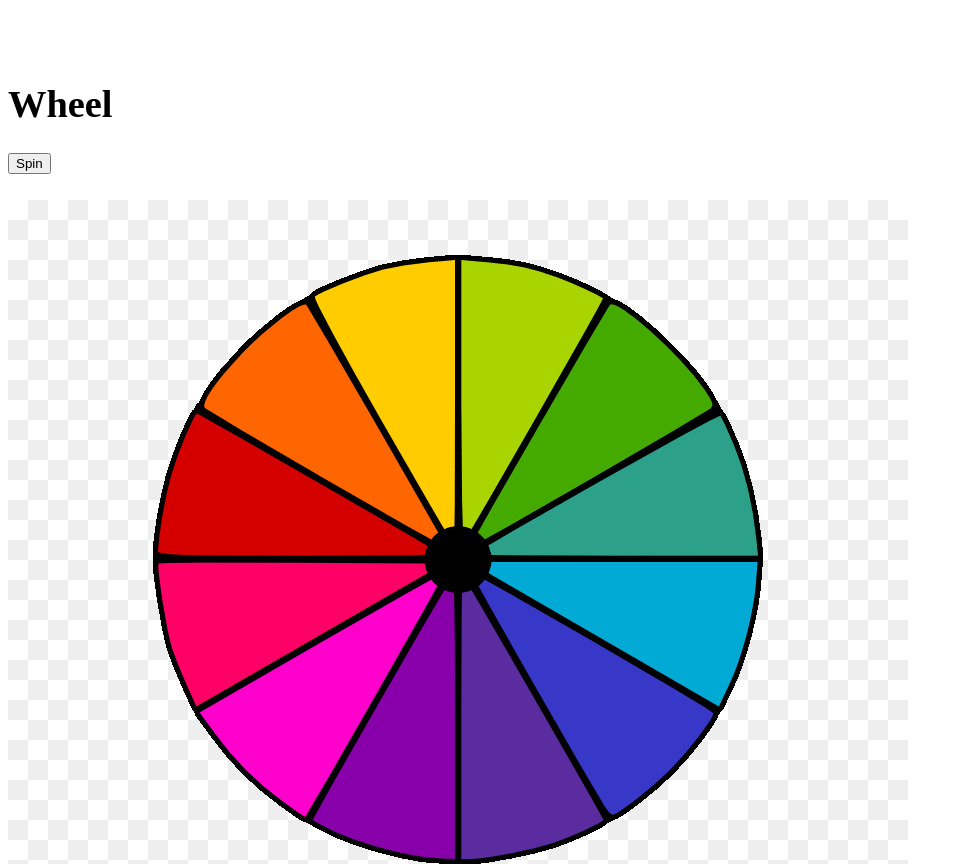
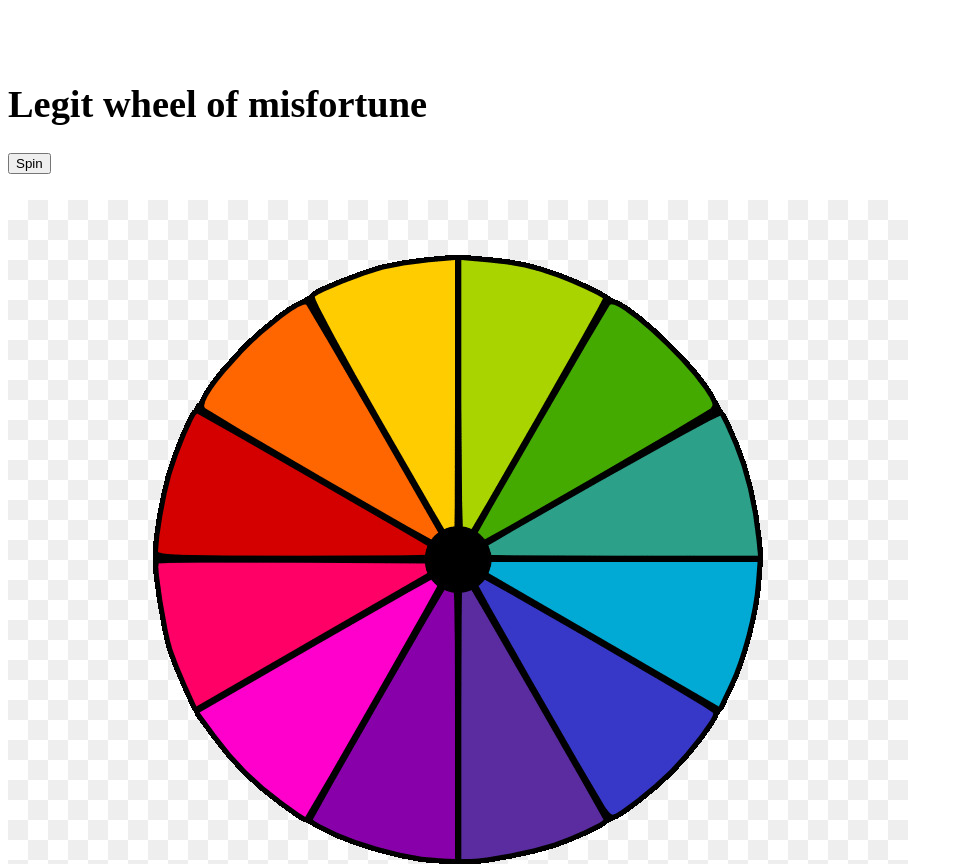
Before and after one commit to MalteserBigMan/WheelOfFortune, a website built with Vite: page index.html in a window 1280 px wide. Shown: the top 864 px of the page, without its empty margins (0-963 px from the left). Built offline with nearby package versions, Linux system fonts and the light colour scheme.

Commit message:
wheel of misfortune

```diff
--- a/index.html
+++ b/index.html
@@ -10,7 +10,7 @@
     <div id="app">
       <main class="container region">
         <header>
-          <h1>Wheel</h1>
+          <h1>Legit wheel of misfortune</h1>
         </header>
         <div class="controls">
           <button id="spin">Spin</button>
```
